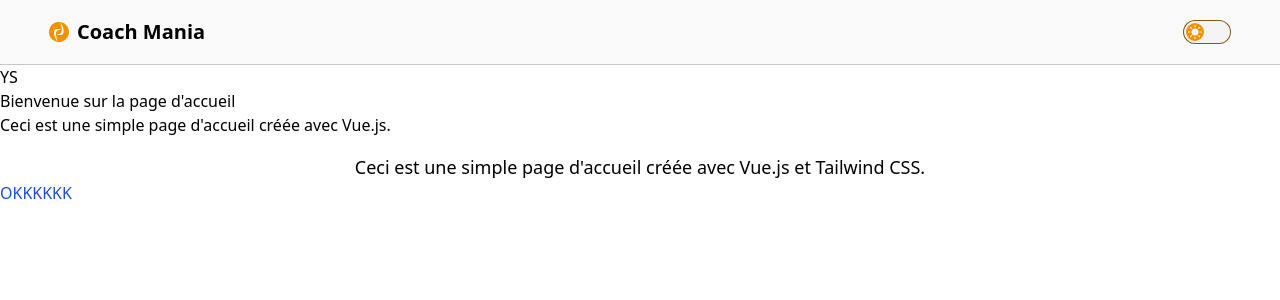
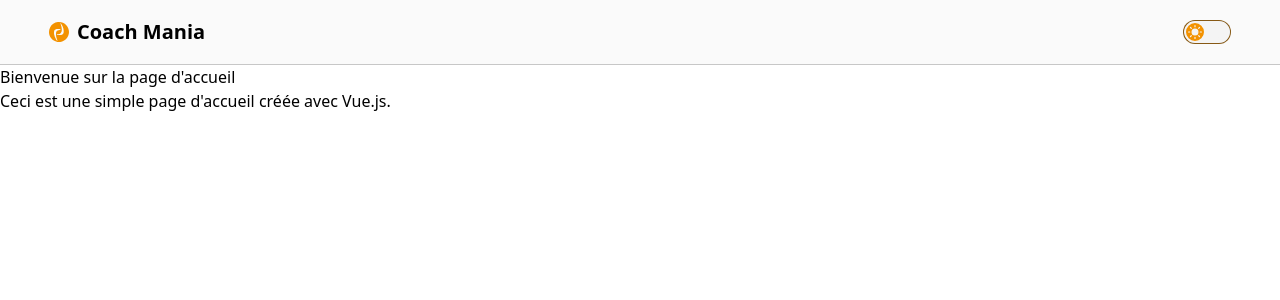
Before and after one commit to coachmania/refactor, a Vue app in the folder vue/: page / in a window 1280 px wide. Shown: the top 300 px of the page. Built offline with nearby package versions, Linux system fonts and the light colour scheme.

Commit message:
add home page

```diff
--- a/vue/src/components/home/Home.vue
+++ b/vue/src/components/home/Home.vue
@@ -1,17 +1,12 @@
 <template>
-  <div class="home">
-    <h1>Bienvenue sur la page d'accueil</h1>
-    <p>Ceci est une simple page d'accueil créée avec Vue.js.</p>
-    <p class="text-lg text-center mt-4">Ceci est une simple page d'accueil créée avec Vue.js et Tailwind CSS.</p>
-    <h1 class= "text-blue-700">OKKKKKK</h1>
-  </div>
+	<div class="home">
+		<h1>Bienvenue sur la page d'accueil</h1>
+		<p>Ceci est une simple page d'accueil créée avec Vue.js.</p>
+	</div>
 </template>
 
 <script>
 export default {
-  name: 'Home',
+	name: 'Home',
 };
 </script>
-
-<style scoped>
-</style>
--- a/vue/src/components/home/HomePage.vue
+++ b/vue/src/components/home/HomePage.vue
@@ -1,7 +1,6 @@
 <template>
 	<div id="app">
 		<Header/>
-		<h1>YS</h1>
 		<Home/>
 	</div>
 </template>
```
